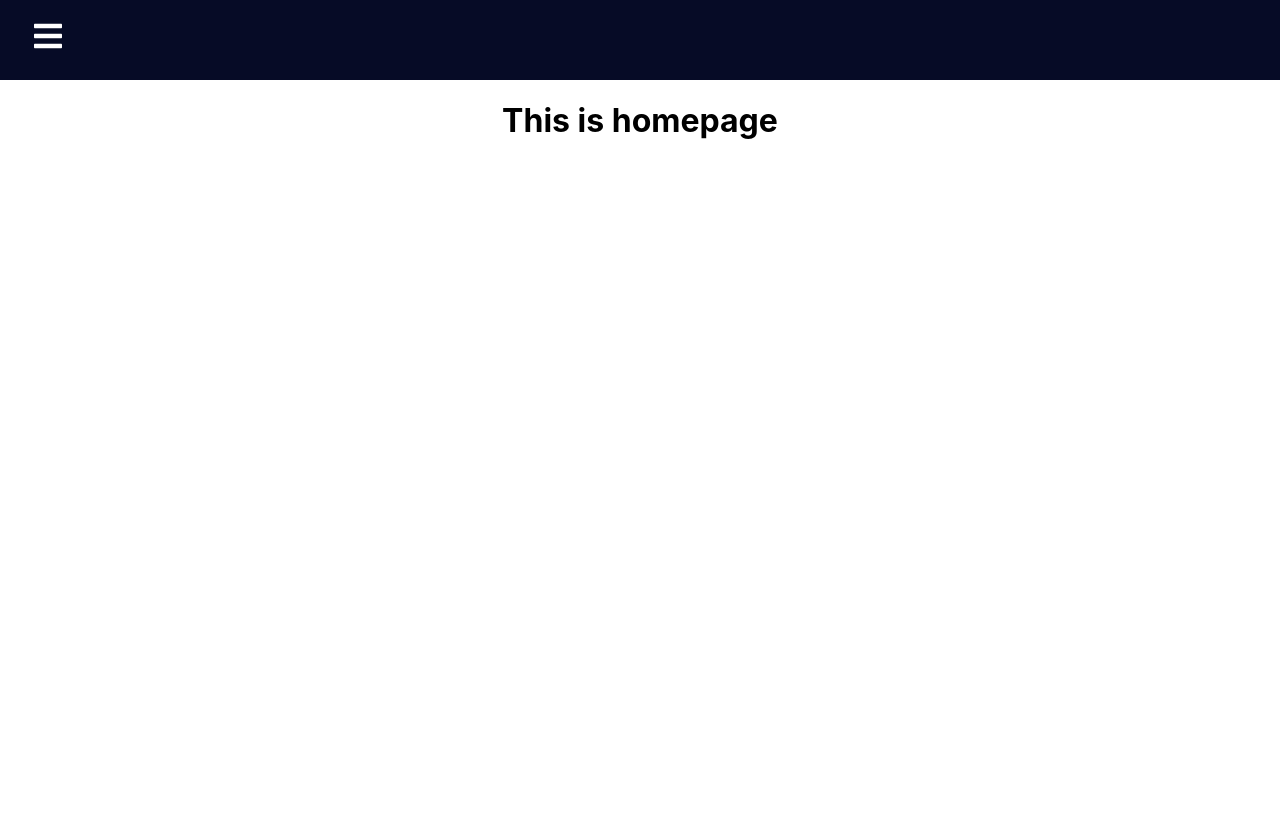
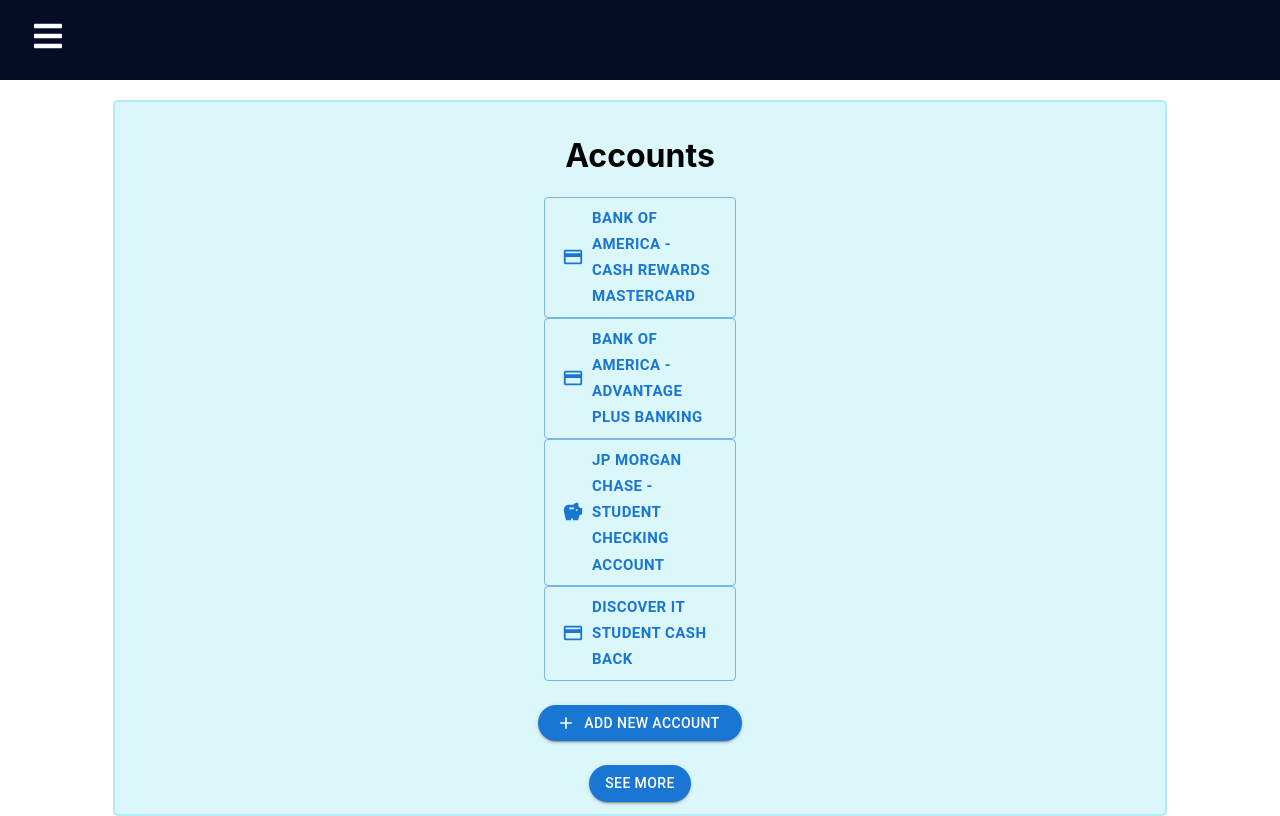
Before and after one commit to software-assignments-fall2021/project-setup-sneaky-seven, a React (Create React App) app in the folder front-end/: page /homepage in a window 1280 px wide. Built offline with nearby package versions, Linux system fonts and the light colour scheme; no server answers.

Commit message:
added accounts to homepage

```diff
--- /dev/null
+++ b/front-end/src/components/css/Homepage.css
@@ -0,0 +1,15 @@
+.container-home {
+  background-color: #dcf7fa;
+  width: 80%;
+  margin: auto;
+  border: 2px solid #afecf4;
+  border-radius: 5px;
+  padding: 1%;
+  /* display: flex;
+  flex-direction: column; */
+}
+
+hr {
+  margin-left: 0;
+  margin-right: 0;
+}
--- a/front-end/src/pages/Homepage.js
+++ b/front-end/src/pages/Homepage.js
@@ -1,9 +1,26 @@
-import React from 'react';
+import React from "react";
+import Accounts from "./Accounts.js";
+import Button from "@mui/material/Button";
+import { Link } from "react-router-dom";
+import "../components/css/Homepage.css";
 
 const Homepage = () => {
-    return (
-        <h1>This is homepage</h1>
-    );
-}
+  return (
+    <div>
+      <br />
+      <div class="container-home">
+        <Accounts> </Accounts>
+        <Button
+          variant="contained"
+          id="new-account-btn"
+          component={Link}
+          to="/accounts"
+        >
+          See More
+        </Button>
+      </div>
+    </div>
+  );
+};
 
 export default Homepage;
```
